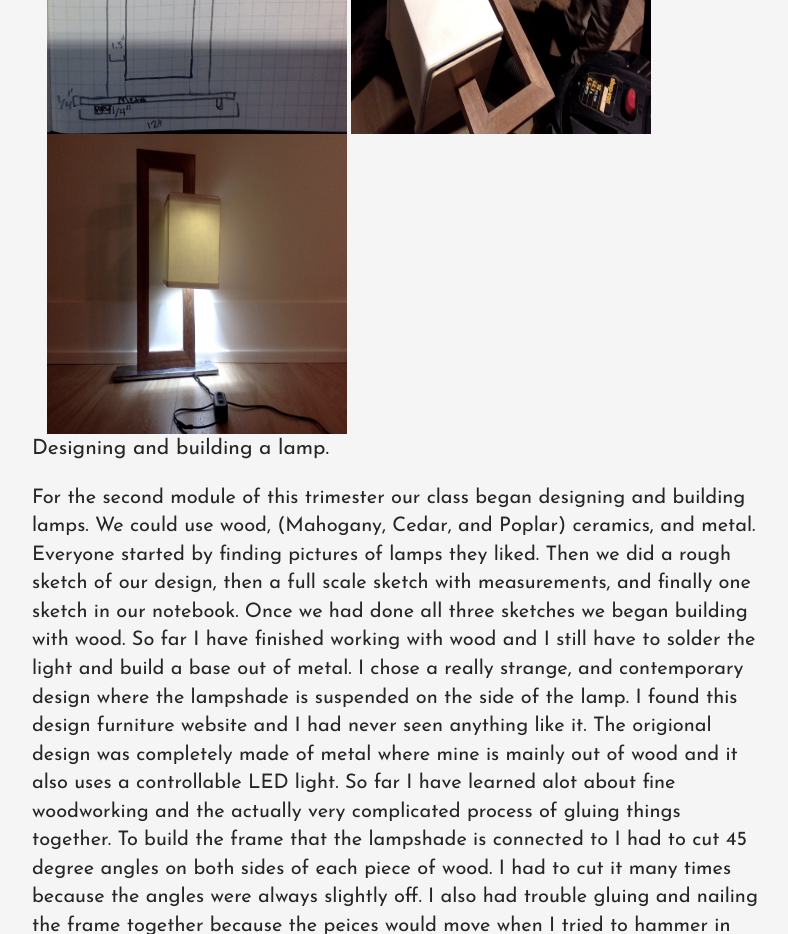
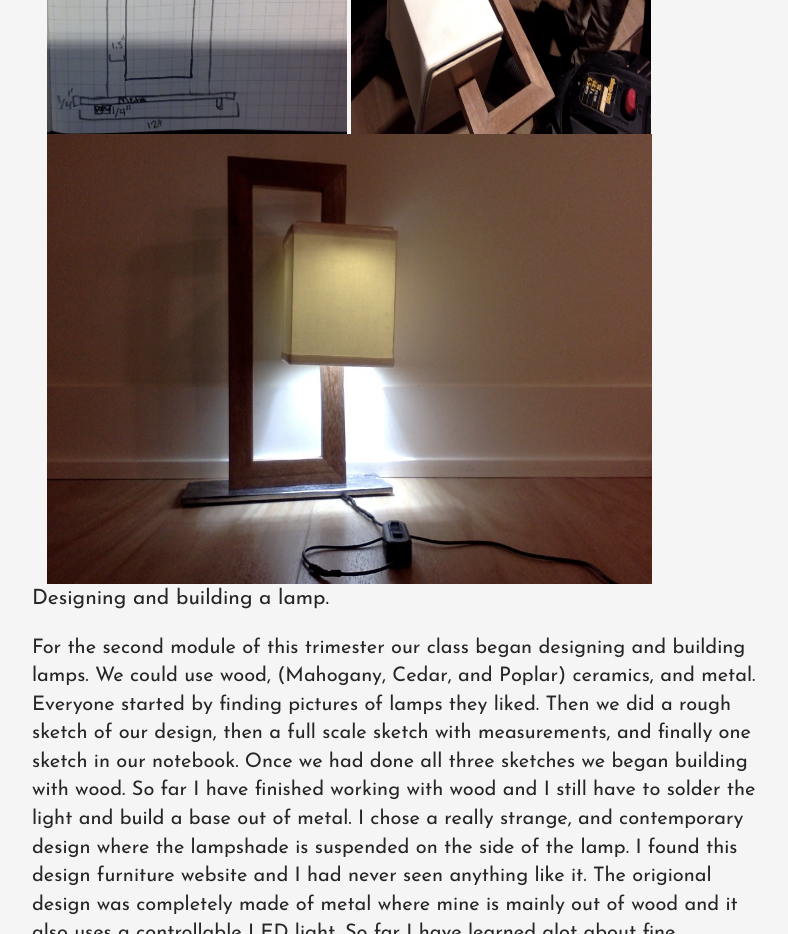
Before and after one commit to hprager/hprager.github.io, a plain HTML site: page projectpage.html in a window 1280 px wide. Shown: the part 4100-5034 px from the top of the page, without its empty margins (53-841 px from the left). Drawn offline with Linux system fonts and the light colour scheme.

Commit message:
made desk lamp image bigger

```diff
--- a/projectpage.html
+++ b/projectpage.html
@@ -221,7 +221,7 @@
                 <div class=col-lg-12>
                 <img class="3dprint" src="images/lampsketch.png" height="300px" width="300px" alt="">
                 <img class="oakcliff" src="images/lampgluing.jpg" height="300px" width="300px" alt="">
-                 <img class="oakcliff" src="images/finallamp.jpg" height="300px" width="300px" alt="">
+                 <img class="oakcliff" src="images/finallamp.jpg" height="450px" width="605px" alt="">
                 </div>
 
                 <hr>
```
